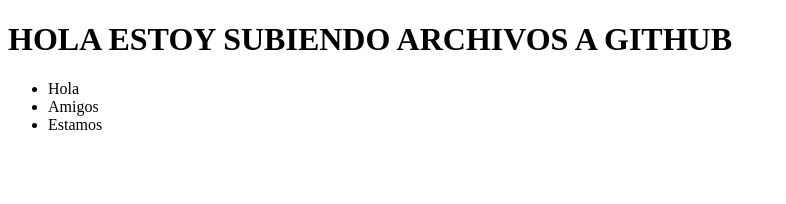
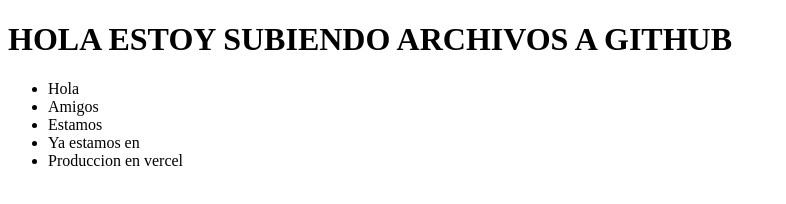
Before and after one commit to javierRB22/EjemploGit, a plain HTML site: page index.html in a window 1280 px wide. Shown: the whole page, without its empty margins (0-786 px from the left). Drawn offline with Linux system fonts and the light colour scheme.

Commit message:
Mensaje a vercel

```diff
--- a/index.html
+++ b/index.html
@@ -11,6 +11,8 @@
         <li>Hola</li>
         <li>Amigos</li>
         <li>Estamos</li>
+        <li>Ya estamos en </li>
+        <li>Produccion en vercel</li>
     </ul>
 </body>
 </html>
```
